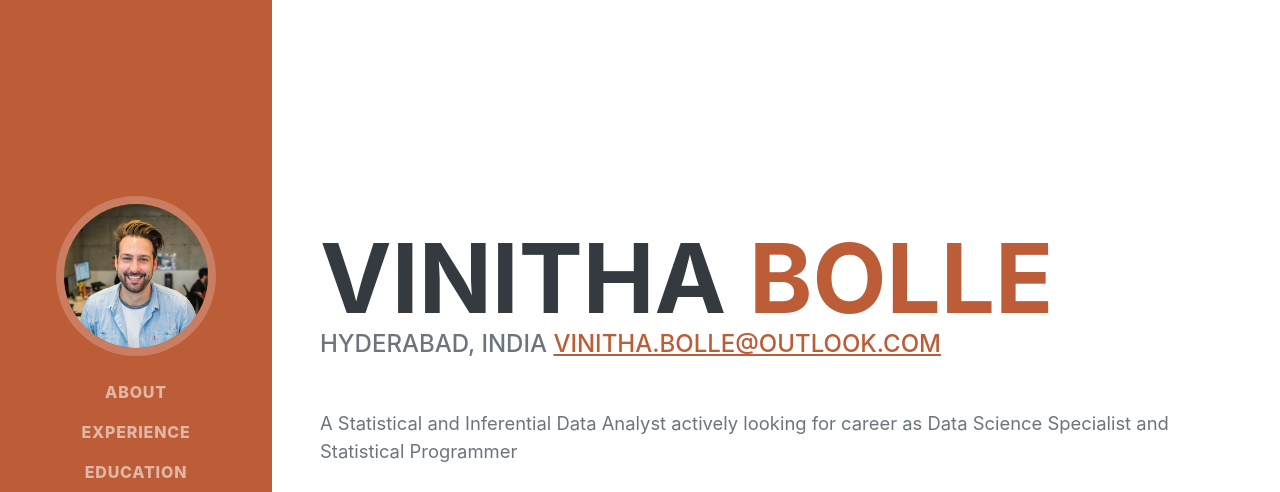
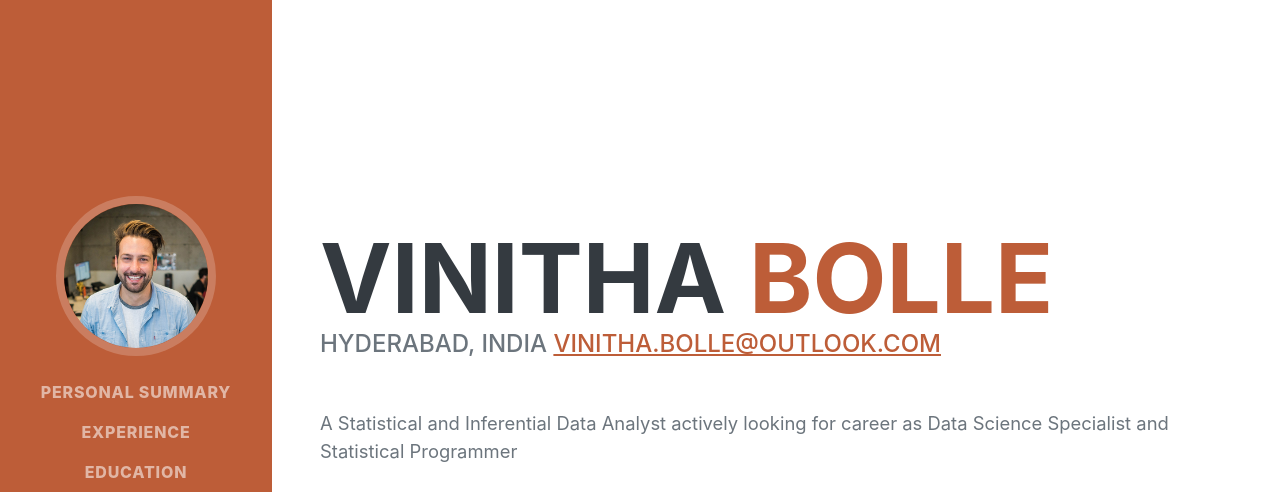
Before and after one commit to StarCoder-Vinitha/starcoder-vinitha.github.io, a plain HTML site: page index.html in a window 1280 px wide. Shown: the top 492 px of the page. Drawn offline with nearby package versions, Linux system fonts and the light colour scheme; a web font is replaced by a local one.

Commit message:
Update index.html
extended commit

```diff
--- a/index.html
+++ b/index.html
@@ -25,7 +25,7 @@
             <button class="navbar-toggler" type="button" data-bs-toggle="collapse" data-bs-target="#navbarResponsive" aria-controls="navbarResponsive" aria-expanded="false" aria-label="Toggle navigation"><span class="navbar-toggler-icon"></span></button>
             <div class="collapse navbar-collapse" id="navbarResponsive">
                 <ul class="navbar-nav">
-                    <li class="nav-item"><a class="nav-link js-scroll-trigger" href="#about">About</a></li>
+                    <li class="nav-item"><a class="nav-link js-scroll-trigger" href="#about">Personal Summary</a></li>
                     <li class="nav-item"><a class="nav-link js-scroll-trigger" href="#experience">Experience</a></li>
                     <li class="nav-item"><a class="nav-link js-scroll-trigger" href="#education">Education</a></li>
                     <li class="nav-item"><a class="nav-link js-scroll-trigger" href="#skills">Skills</a></li>
```
